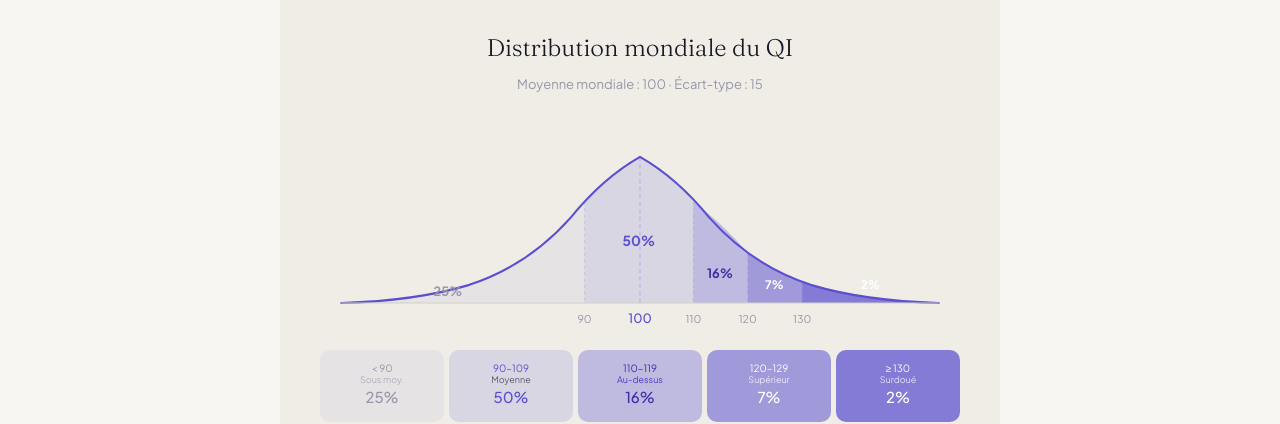
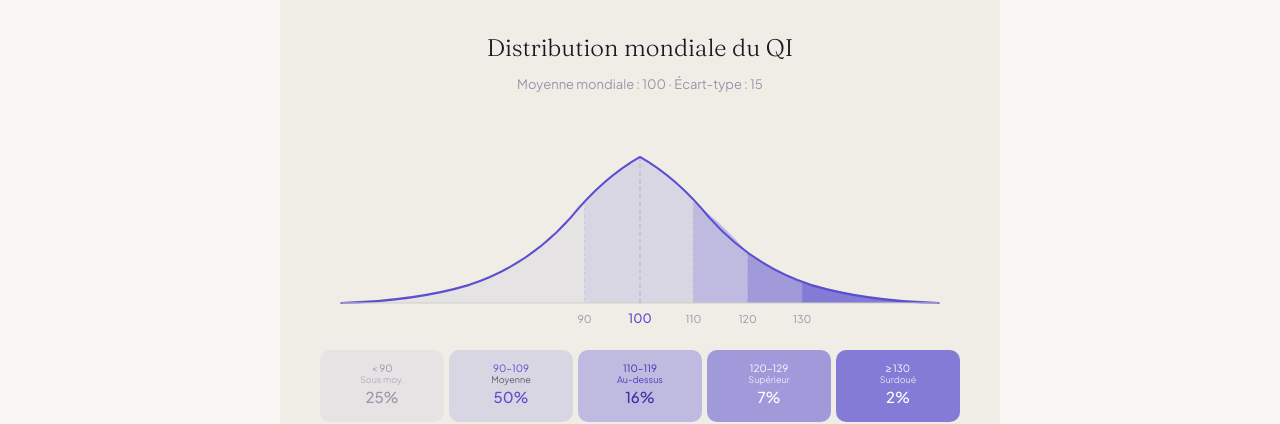
Before and after one commit to devbrainscale/brainscale, a Next.js app: page /fr in a window 1280 px wide. Shown: the part 900-1324 px from the top of the page. Built offline with nearby package versions, Linux system fonts and the light colour scheme.

Commit message:
fix: remove % labels from FR bell curve SVG

```diff
--- a/src/app/fr/page.tsx
+++ b/src/app/fr/page.tsx
@@ -175,12 +175,6 @@ export default function FrHomePage() {
             <path d="M 20,165 Q 90,163 140,148 Q 195,130 235,85 Q 265,48 300,28 Q 335,48 365,85 Q 405,130 460,148 Q 510,163 580,165" fill="none" stroke="#5B4FCF" strokeWidth="2" strokeLinejoin="round" strokeLinecap="round" />
             <line x1="20" y1="165" x2="580" y2="165" stroke="#D4D0C8" strokeWidth="1" />
             <line x1="300" y1="28" x2="300" y2="165" stroke="#5B4FCF" strokeWidth="1" strokeDasharray="4,3" strokeOpacity="0.28" />
-            {/* Labels % — positionnés là où chaque zone a de l'espace vertical */}
-            <text x="120" y="158" textAnchor="middle" fontSize="12" fontWeight="700" fill="#9896A8">25%</text>
-            <text x="299" y="112" textAnchor="middle" fontSize="13" fontWeight="700" fill="#5B4FCF">50%</text>
-            <text x="375" y="142" textAnchor="middle" fontSize="12" fontWeight="700" fill="#3D2FA8">16%</text>
-            <text x="426" y="152" textAnchor="middle" fontSize="11" fontWeight="700" fill="#fff">7%</text>
-            <text x="516" y="152" textAnchor="middle" fontSize="11" fontWeight="700" fill="#fff">2%</text>
             {/* Axe : 90 · 100 · 110 · 120 · 130 */}
             <text x="248" y="184" textAnchor="middle" fontSize="10" fill="#9896A8">90</text>
             <text x="300" y="184" textAnchor="middle" fontSize="12" fill="#5B4FCF" fontWeight="500">100</text>
```
